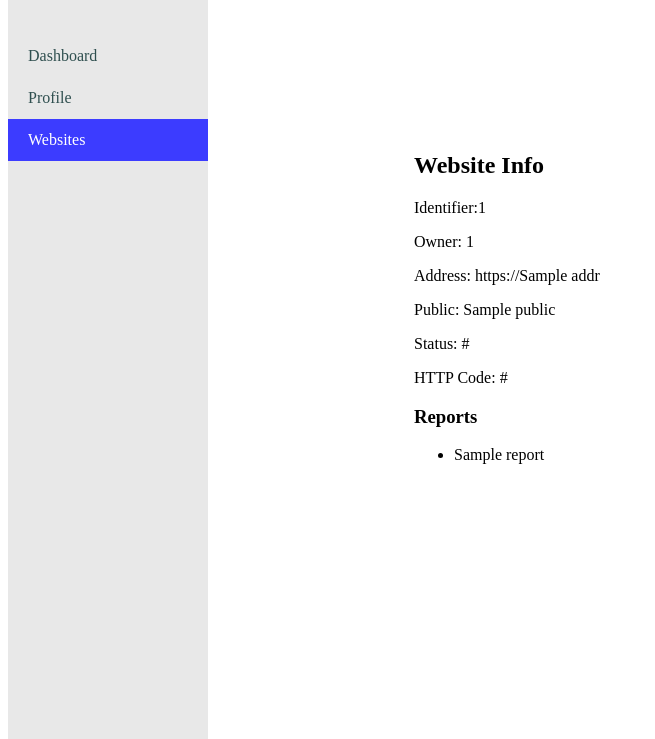
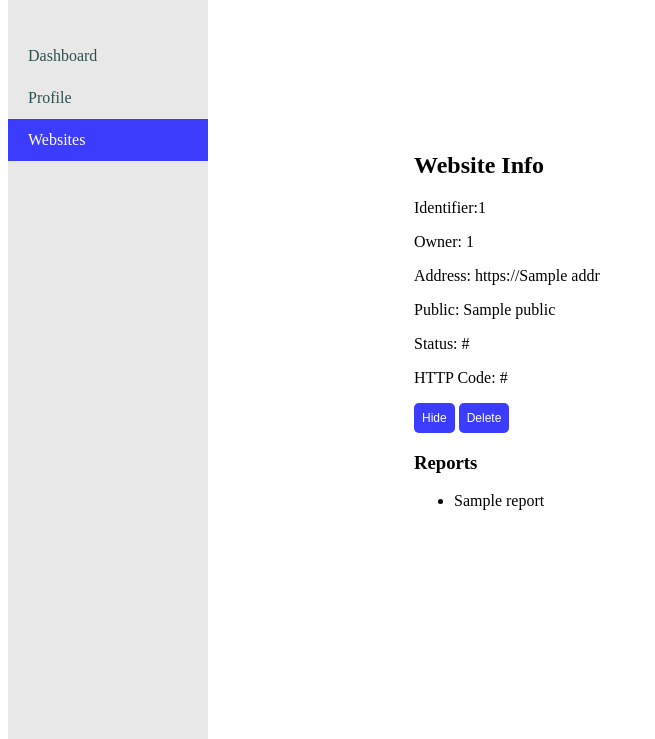
Before and after one commit to koenol/simple-website-monitoring-tool, a Flask app: template templates/website_info.html in a window 1280 px wide. Shown: the part 61-800 px from the top of the page, without its empty margins (0-655 px from the left). Run offline with Flask 3, Linux system fonts and the light colour scheme; the visitor is signed in with stand-in values (Sample User, id 1); the template is opened without the code that fills it: most values are stand-ins (such as "Sample title", 1, 10 or a date in 2020).

Commit message:
added public websites to websites page

```diff
--- a/templates/website_info.html
+++ b/templates/website_info.html
@@ -32,6 +32,18 @@
             <p>Public: {{ website_data.public }}</p>
             <p>Status: {{ website_data.url_status_ok }}</p>
             <p>HTTP Code: {{ website_data.url_code }}</p>
+            <form method="POST" action="/toggle-visibility" class="inline-form">
+                <input type="hidden" name="website_id" value="{{ website_data.id }}">
+                <input type="hidden" name="website_visibility" value="{{ website_data.public }}">
+                <input type="hidden" name="csrf_token" value="{{ session.csrf_token }}">
+                <button type="submit">{% if website_data.public %}Hide{% else %}Public{% endif %}</button>
+            </form>
+            <form method="POST" action="/delete-website" class="inline-form">
+                <input type="hidden" name="website_id" value="{{ website_data.id }}">
+                <input type="hidden" name="csrf_token" value="{{ session.csrf_token }}">
+                <button type="submit">Delete</button>
+            </form>
+            <br>
             <h3>Reports</h3>
             <ul>
                 {% for report in reports %}
```
